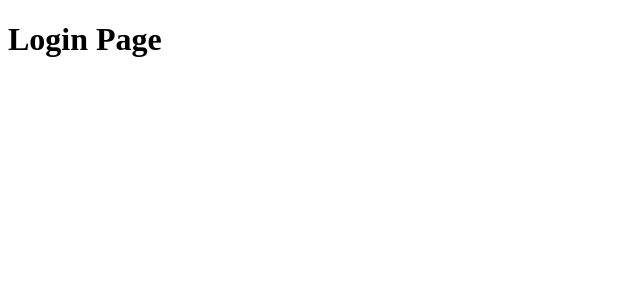
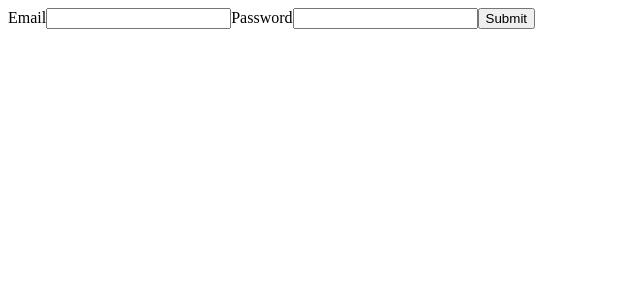
Before and after one commit to Soham20030/habit-tracker, a React (Vite) app in the folder client/: page /login in a window 1280 px wide. Shown: the top 300 px of the page, without its empty margins (0-640 px from the left). Built offline with nearby package versions, Linux system fonts and the light colour scheme.

Commit message:
Implement complete login functionality with backend integration

```diff
--- a/client/src/pages/Home.jsx
+++ b/client/src/pages/Home.jsx
@@ -1,5 +1,25 @@
+import { Link } from "react-router-dom";
+
 function Home() {
-  return <h1>Home Page</h1>
+  return (
+    <>
+      <div>
+        <h1>Welcome to Habit Tracker</h1>
+        <p>Track your daily habits and build consistency</p>
+
+        <div>
+          <Link to="/login">
+            <button>Login</button>
+          </Link>
+
+          <Link to="/register">
+            <button>Sign up</button>
+          </Link>
+        </div>
+      </div>
+    </>
+  )
 }
 
-export default Home
+
+export default Home;
--- a/client/src/pages/Login.jsx
+++ b/client/src/pages/Login.jsx
@@ -1,5 +1,61 @@
+import {useState} from "react";
+import {useNavigate} from "react-router-dom";
+
 function Login() {
-  return <h1>Login Page</h1>
+
+  const [email, setEmail] = useState('');
+  const [password, setPassword] = useState('');
+  const navigate = useNavigate();
+
+  const handleSubmit = async(e) =>{
+    e.preventDefault();
+    const response = await fetch('http://localhost:5000/api/auth/login', {
+      method: 'POST',
+      headers: {
+        'Content-Type': 'application/json'
+      },
+      body: JSON.stringify({
+        email: email,
+        password: password
+      })
+    });
+
+    if(response.ok) {
+      const data = await response.json();
+      localStorage.setItem('token', data.token);
+      navigate('/dashboard');
+    } else {
+    console.error('Login failed:', response);
+  }
 }
 
-export default Login
+  return(
+    <>
+      <div>
+        <form onSubmit={handleSubmit}>
+          <label htmlFor="email">Email</label>
+          <input
+            id="email"
+            type="email"
+            value={email}
+            onChange = {(event) => setEmail(event.target.value)}
+          />
+
+          <label htmlFor="password">Password</label>
+          <input
+            id="password"
+            type="password"
+            value={password}
+            onChange={(event) => setPassword(event.target.value)}
+          />
+
+          <button type="submit" onSubmit={handleSubmit}>Submit</button>
+        </form>
+      </div>
+    </>
+  )
+}
+
+
+
+export default Login;
```
Also changed, not shown: 1 other file (tests, documents, lock files or other folders).
